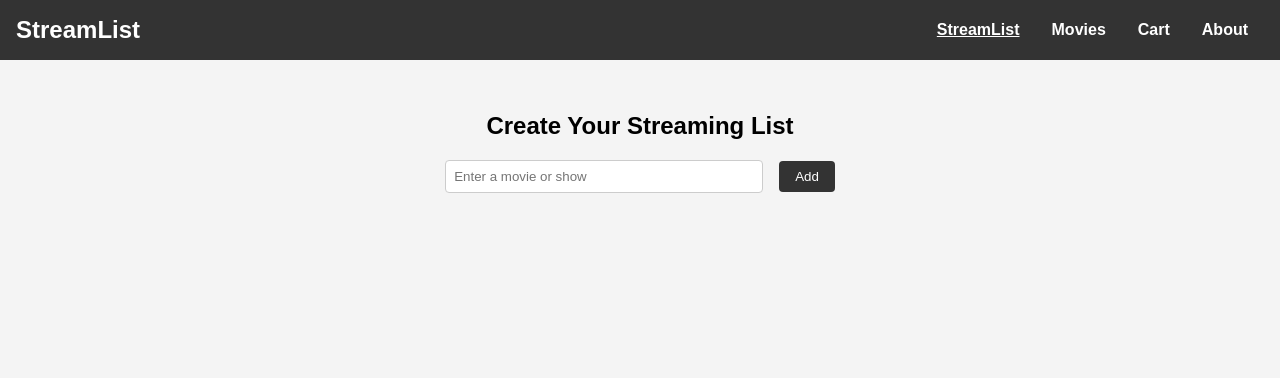
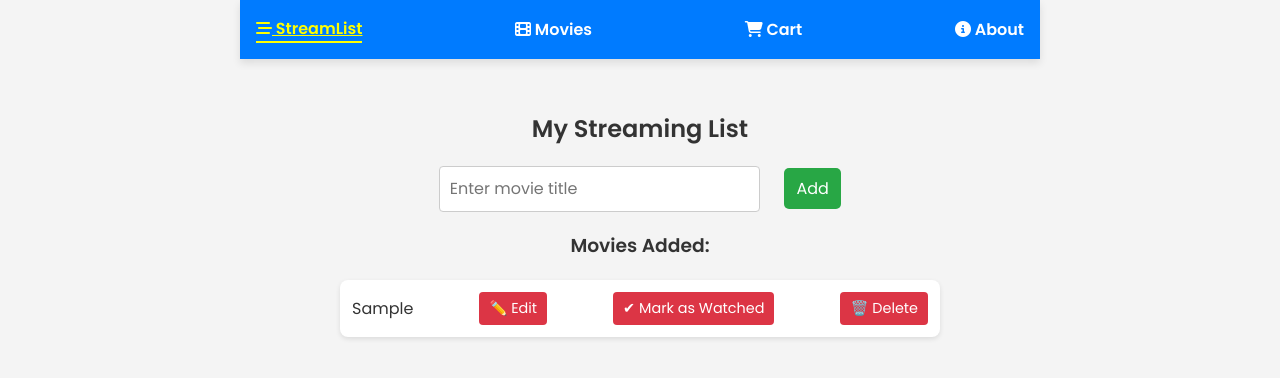
Before and after one commit to Zharr1117/streamlist, a React (Create React App) app: page / in a window 1280 px wide. Both pictures are taken after typing "Sample" into the empty fields and a click on the button "Add". Shown: the top 378 px of the page. Built offline with nearby package versions, Linux system fonts and the light colour scheme.

Commit message:
Enhanced StreamList with edit, delete, complete, and improved UI

```diff
--- a/package.json
+++ b/package.json
@@ -3,6 +3,7 @@
   "version": "0.1.0",
   "private": true,
   "dependencies": {
+    "@fortawesome/fontawesome-free": "^6.7.2",
     "cra-template": "1.2.0",
     "react": "^19.0.0",
     "react-dom": "^19.0.0",
--- a/public/index.html
+++ b/public/index.html
@@ -10,34 +10,17 @@
       content="Web site created using create-react-app"
     />
     <link rel="apple-touch-icon" href="%PUBLIC_URL%/logo192.png" />
-    <!--
-      manifest.json provides metadata used when your web app is installed on a
-      user's mobile device or desktop. See https://developers.google.com/web/fundamentals/web-app-manifest/
-    -->
     <link rel="manifest" href="%PUBLIC_URL%/manifest.json" />
-    <!--
-      Notice the use of %PUBLIC_URL% in the tags above.
-      It will be replaced with the URL of the `public` folder during the build.
-      Only files inside the `public` folder can be referenced from the HTML.
 
-      Unlike "/favicon.ico" or "favicon.ico", "%PUBLIC_URL%/favicon.ico" will
-      work correctly both with client-side routing and a non-root public URL.
-      Learn how to configure a non-root public URL by running `npm run build`.
-    -->
+    <!-- ✅ Add Google Fonts Here -->
+    <link rel="preconnect" href="https://fonts.googleapis.com">
+    <link rel="preconnect" href="https://fonts.gstatic.com" crossorigin>
+    <link href="https://fonts.googleapis.com/css2?family=Poppins:wght@300;400;600&display=swap" rel="stylesheet">
+
     <title>React App</title>
   </head>
   <body>
     <noscript>You need to enable JavaScript to run this app.</noscript>
     <div id="root"></div>
-    <!--
-      This HTML file is a template.
-      If you open it directly in the browser, you will see an empty page.
-
-      You can add webfonts, meta tags, or analytics to this file.
-      The build step will place the bundled scripts into the <body> tag.
-
-      To begin the development, run `npm start` or `yarn start`.
-      To create a production bundle, use `npm run build` or `yarn build`.
-    -->
   </body>
 </html>
--- a/src/App.css
+++ b/src/App.css
@@ -1,70 +1,124 @@
 /* src/App.css */
+@import "~@fortawesome/fontawesome-free/css/all.min.css";
+/* Apply Google Font */
 body {
-  font-family: Arial, sans-serif;
+  font-family: 'Poppins', sans-serif;
   margin: 0;
   padding: 0;
   background-color: #f4f4f4;
 }
 
+/* Centered app layout */
 .App {
   text-align: center;
+  max-width: 800px;
+  margin: auto;
 }
 
+/* Navigation Bar */
 .navbar {
-  background-color: #333;
-  color: #fff;
+  background-color: #007bff;
+  color: white;
   padding: 1rem;
   display: flex;
   align-items: center;
   justify-content: space-between;
+  box-shadow: 0px 4px 8px rgba(0, 0, 0, 0.1);
 }
 
 .navbar h1 {
   margin: 0;
+  font-size: 1.5rem;
 }
 
 .navbar ul {
   list-style: none;
   display: flex;
+  gap: 1.5rem;
   margin: 0;
   padding: 0;
 }
 
 .navbar li {
-  margin: 0 1rem;
+  display: inline;
 }
 
 .navbar a {
-  color: #fff;
+  color: white;
   text-decoration: none;
-  font-weight: bold;
+  font-weight: 600;
+  transition: color 0.3s ease-in-out;
 }
 
+.navbar a:hover,
 .navbar a.active {
+  color: yellow;
   text-decoration: underline;
 }
 
+/* Page Content */
 .content {
   padding: 2rem;
 }
 
+/* Input and Buttons */
 input[type="text"] {
-  padding: 0.5rem;
+  font-family: inherit;
+  padding: 0.6rem;
   width: 300px;
   border: 1px solid #ccc;
   border-radius: 4px;
+  font-size: 1rem;
 }
 
 button {
-  padding: 0.5rem 1rem;
+  font-family: inherit;
+  padding: 0.6rem 1.2rem;
   margin-left: 1rem;
   border: none;
-  background-color: #333;
-  color: #fff;
-  border-radius: 4px;
+  background-color: #28a745;
+  color: white;
+  font-size: 1rem;
+  border-radius: 5px;
   cursor: pointer;
+  transition: background 0.3s ease-in-out;
 }
 
 button:hover {
-  background-color: #555;
+  background-color: #218838;
 }
+
+/* Movie List */
+.movie-list {
+  list-style: none;
+  padding: 0;
+  margin-top: 20px;
+}
+
+.movie-list li {
+  background: #fff;
+  padding: 12px;
+  margin: 8px 0;
+  border-radius: 8px;
+  display: flex;
+  justify-content: space-between;
+  align-items: center;
+  box-shadow: 0px 2px 5px rgba(0, 0, 0, 0.1);
+}
+
+.movie-list button {
+  background-color: #dc3545;
+  padding: 6px 10px;
+  font-size: 0.9rem;
+  border-radius: 4px;
+}
+
+.movie-list button:hover {
+  background-color: #c82333;
+}
+
+/* Completed Movie Styling */
+.completed {
+  text-decoration: line-through;
+  color: gray;
+}
--- /dev/null
+++ b/src/components/Navigation.css
@@ -0,0 +1,16 @@
+.navbar {
+    display: flex;
+    justify-content: space-around;
+    background-color: #007bff;
+    padding: 10px;
+  }
+
+  .navbar a {
+    text-decoration: none;
+    color: white;
+    font-weight: bold;
+  }
+
+  .active {
+    border-bottom: 2px solid yellow;
+  }
--- a/src/components/Navigation.js
+++ b/src/components/Navigation.js
@@ -1,33 +1,23 @@
 // src/components/Navigation.js
-import React from 'react';
-import { NavLink } from 'react-router-dom';
+import React from "react";
+import { NavLink } from "react-router-dom";
+import "./Navigation.css";
 
 const Navigation = () => {
   return (
     <nav className="navbar">
-      <h1>StreamList</h1>
-      <ul>
-        <li>
-          <NavLink to="/" end className={({ isActive }) => (isActive ? "active" : "")}>
-            StreamList
-          </NavLink>
-        </li>
-        <li>
-          <NavLink to="/movies" className={({ isActive }) => (isActive ? "active" : "")}>
-            Movies
-          </NavLink>
-        </li>
-        <li>
-          <NavLink to="/cart" className={({ isActive }) => (isActive ? "active" : "")}>
-            Cart
-          </NavLink>
-        </li>
-        <li>
-          <NavLink to="/about" className={({ isActive }) => (isActive ? "active" : "")}>
-            About
-          </NavLink>
-        </li>
-      </ul>
+      <NavLink to="/" exact activeClassName="active">
+        <i className="fas fa-stream"></i> StreamList
+      </NavLink>
+      <NavLink to="/movies" activeClassName="active">
+        <i className="fas fa-film"></i> Movies
+      </NavLink>
+      <NavLink to="/cart" activeClassName="active">
+        <i className="fas fa-shopping-cart"></i> Cart
+      </NavLink>
+      <NavLink to="/about" activeClassName="active">
+        <i className="fas fa-info-circle"></i> About
+      </NavLink>
     </nav>
   );
 };
--- /dev/null
+++ b/src/components/StreamList.css
@@ -0,0 +1,44 @@
+.streamlist-container {
+  max-width: 600px;
+  margin: auto;
+  text-align: center;
+  font-family: "Poppins", sans-serif;
+}
+
+.streamlist-form input {
+  padding: 8px;
+  margin-right: 8px;
+}
+
+.streamlist-form button {
+  background-color: #28a745;
+  color: white;
+  padding: 8px 12px;
+  border: none;
+  cursor: pointer;
+}
+
+.movie-list {
+  list-style: none;
+  padding: 0;
+}
+
+.movie-list li {
+  display: flex;
+  justify-content: space-between;
+  align-items: center;
+  background: #f8f9fa;
+  padding: 8px;
+  margin: 4px 0;
+}
+
+.movie-list button {
+  margin-left: 8px;
+  padding: 6px;
+  cursor: pointer;
+}
+
+.completed {
+  text-decoration: line-through;
+  color: gray;
+}
--- a/src/components/StreamList.js
+++ b/src/components/StreamList.js
@@ -1,28 +1,90 @@
 // src/components/StreamList.js
-import React, { useState } from 'react';
+import React, { useState, useEffect } from "react";
+import "./StreamList.css"; //
 
 const StreamList = () => {
-  const [inputValue, setInputValue] = useState('');
+  // Load movies from local storage or initialize as an empty array
+  const [movies, setMovies] = useState(() => {
+    return JSON.parse(localStorage.getItem("movies")) || [];
+  });
 
+  const [input, setInput] = useState(""); // Input field state
+  const [editingIndex, setEditingIndex] = useState(null); // Track which item is being edited
+  const [completedMovies, setCompletedMovies] = useState(new Set()); // Store completed movies
+
+  useEffect(() => {
+    localStorage.setItem("movies", JSON.stringify(movies)); // Update local storage
+  }, [movies]);
+
+  // Handle adding or updating a movie
   const handleSubmit = (e) => {
     e.preventDefault();
-    console.log("User input:", inputValue);
-    setInputValue('');
+    if (input.trim()) {
+      if (editingIndex !== null) {
+        const updatedMovies = [...movies];
+        updatedMovies[editingIndex] = input;
+        setMovies(updatedMovies);
+        setEditingIndex(null);
+      } else {
+        setMovies([...movies, input]);
+      }
+      setInput(""); // Clear input field after submit
+    }
+  };
+
+  // Handle deleting a movie
+  const handleDelete = (index) => {
+    const updatedMovies = movies.filter((_, i) => i !== index);
+    setMovies(updatedMovies);
+  };
+
+  // Handle marking a movie as completed
+  const handleComplete = (index) => {
+    const newCompletedMovies = new Set(completedMovies);
+    if (newCompletedMovies.has(index)) {
+      newCompletedMovies.delete(index);
+    } else {
+      newCompletedMovies.add(index);
+    }
+    setCompletedMovies(newCompletedMovies);
+  };
+
+  // Handle editing a movie
+  const handleEdit = (index) => {
+    setInput(movies[index]); // Load selected movie into input field
+    setEditingIndex(index);
   };
 
   return (
-    <div className="streamlist">
-      <h2>Create Your Streaming List</h2>
-      <form onSubmit={handleSubmit}>
+    <div className="streamlist-container">
+      <h2>My Streaming List</h2>
+      <form onSubmit={handleSubmit} className="streamlist-form">
         <input
           type="text"
-          placeholder="Enter a movie or show"
-          value={inputValue}
-          onChange={(e) => setInputValue(e.target.value)}
-          required
+          value={input}
+          onChange={(e) => setInput(e.target.value)}
+          placeholder="Enter movie title"
         />
-        <button type="submit">Add</button>
+        <button type="submit">{editingIndex !== null ? "Update" : "Add"}</button>
       </form>
+
+      <h3>Movies Added:</h3>
+      <ul className="movie-list">
+        {movies.length > 0 ? (
+          movies.map((movie, index) => (
+            <li key={index} className={completedMovies.has(index) ? "completed" : ""}>
+              {movie}
+              <button onClick={() => handleEdit(index)}>✏️ Edit</button>
+              <button onClick={() => handleComplete(index)}>
+                {completedMovies.has(index) ? "✅ Undo" : "✔ Mark as Watched"}
+              </button>
+              <button onClick={() => handleDelete(index)}>🗑️ Delete</button>
+            </li>
+          ))
+        ) : (
+          <p>No movies added yet.</p>
+        )}
+      </ul>
     </div>
   );
 };
--- a/src/index.css
+++ b/src/index.css
@@ -1,13 +1,14 @@
+/* Apply Google Font */
+@import "~@fortawesome/fontawesome-free/css/all.min.css";
 body {
   margin: 0;
-  font-family: -apple-system, BlinkMacSystemFont, 'Segoe UI', 'Roboto', 'Oxygen',
-    'Ubuntu', 'Cantarell', 'Fira Sans', 'Droid Sans', 'Helvetica Neue',
-    sans-serif;
+  font-family: 'Poppins', sans-serif;
   -webkit-font-smoothing: antialiased;
   -moz-osx-font-smoothing: grayscale;
+  background-color: #f8f9fa;
+  color: #333;
 }
 
 code {
-  font-family: source-code-pro, Menlo, Monaco, Consolas, 'Courier New',
-    monospace;
+  font-family: source-code-pro, Menlo, Monaco, Consolas, 'Courier New', monospace;
 }
```
Also changed, not shown: 1 other file (tests, documents, lock files or other folders).
